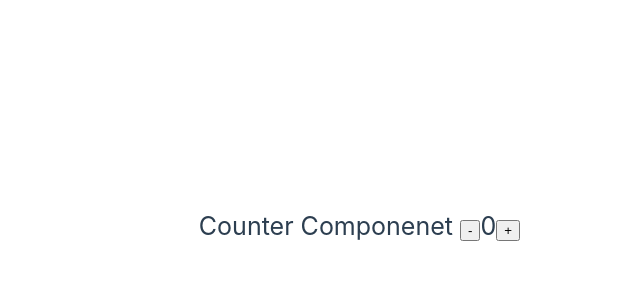
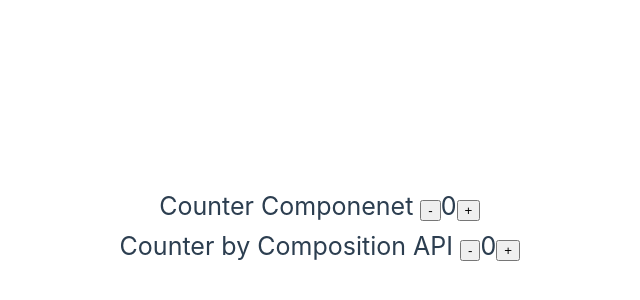
Before and after one commit to we-atul-s001/vue-training-course, a Vue app: page / in a window 1280 px wide. Shown: the part 174-474 px from the top of the page, without its empty margins (120-760 px from the left). Built offline with nearby package versions, Linux system fonts and the light colour scheme.

Commit message:
Counter component

```diff
--- a/src/App.vue
+++ b/src/App.vue
@@ -1,3 +1,10 @@
 <template>
-    <counter></counter>
+    <div>
+        <counter></counter>
+
+    </div>
+    <br>
+    <div>
+        <counter-componsition></counter-componsition>
+    </div>
 </template>
--- /dev/null
+++ b/src/components/CounterComponsition.vue
@@ -0,0 +1,29 @@
+<template>
+  <div class="text-center">
+    Counter by Composition API
+
+    <button @click.prevent="decreaseCounter()">-</button>
+    <span>{{ counter }}</span>
+    <button @click.prevent="increaseCounter()">+</button>
+  </div>
+</template>
+
+<script setup>
+import { ref } from "vue";
+
+const counter = ref(0);
+
+function increaseCounter() {
+  counter.value++;
+}
+
+function decreaseCounter() {
+  counter.value--;
+}
+</script>
+<style>
+.text-center {
+  text-align: center;
+  font-size: 25px;
+}
+</style>
--- a/src/main.js
+++ b/src/main.js
@@ -3,9 +3,11 @@ import './assets/main.css'
 import { createApp } from 'vue'
 import App from './App.vue'
 import Counter from './components/Counter.vue'
+import CounterComponsition from './components/CounterComponsition.vue'
 
 const app = createApp(App);
 
 app.component('Counter', Counter);
+app.component('CounterComponsition', CounterComponsition);
 
 app.mount('#app');
```
